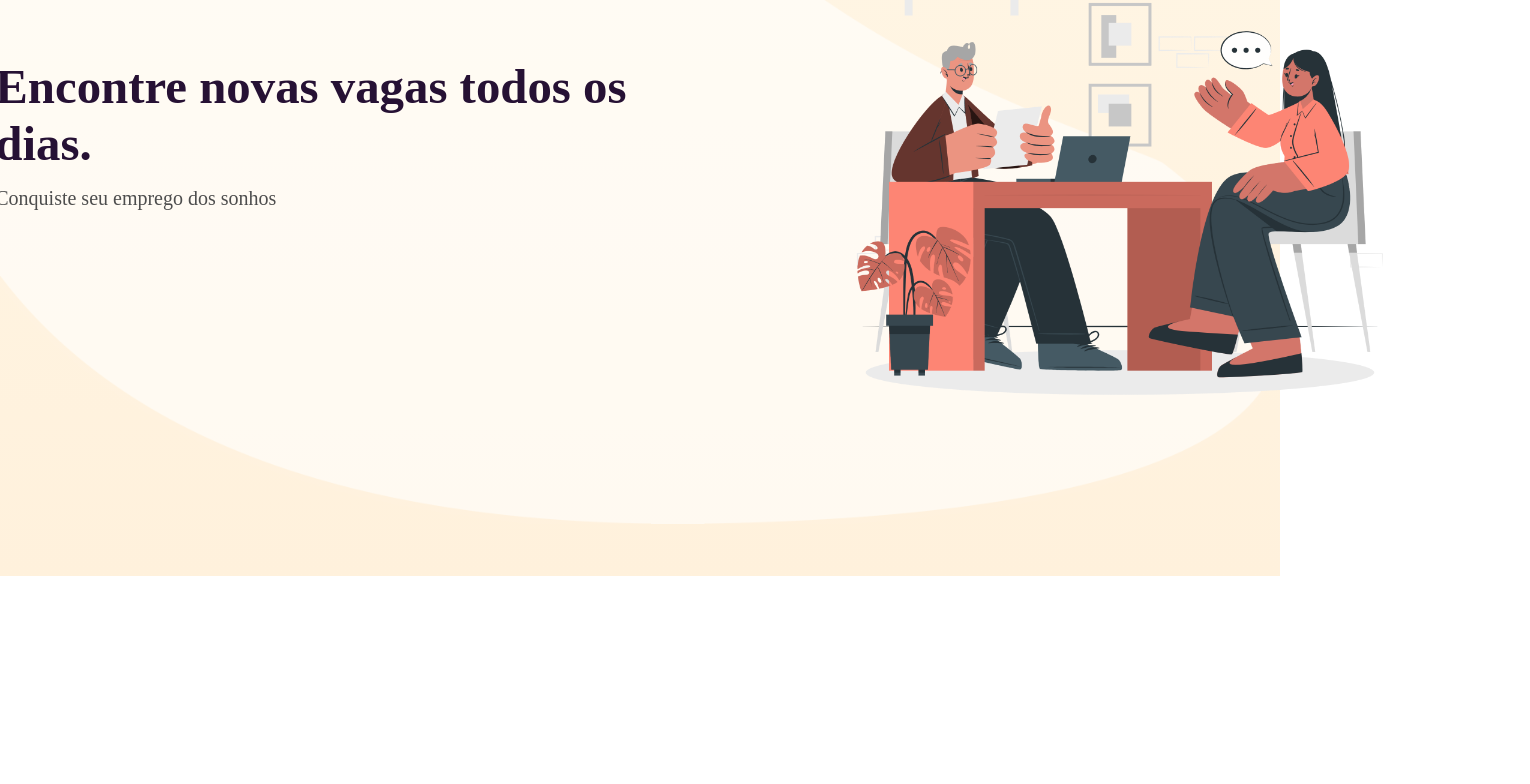
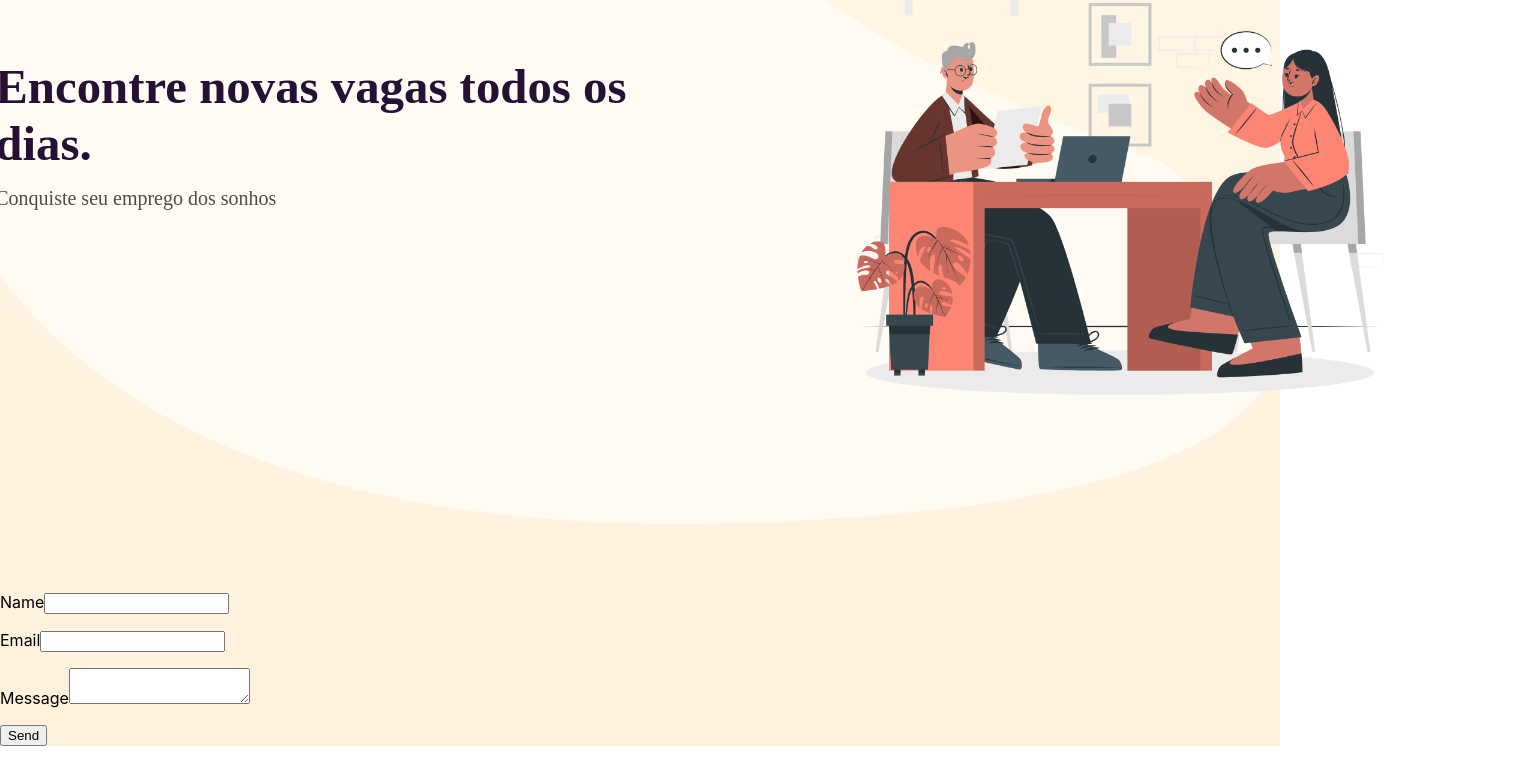
Before and after one commit to beacah/JobsNet, a Next.js app: page / in a window 1280 px wide. Shown: the part 340-1124 px from the top of the page, 1530 px wide, since content can reach past the window. After the commit the page ends 1102 px from the top, so only its background shows below. Built offline with nearby package versions, Linux system fonts and the light colour scheme.

Commit message:
pagina web

```diff
--- a/pages/index.js
+++ b/pages/index.js
@@ -49,13 +49,37 @@
           <a>
 
           <ul className ={styles.botaoCadastro}>
-          <button type="submit">Cadastrar-se</button>
+          <a>Cadastrar-se</a>
           </ul>
 
           </a>
 
         </div>
       </main>
+
+    <div className={styles.forms}>
+
+    <form name="contact" method="POST" data-netlify="true">
+      <p className = {styles.name}>
+        <label htmlFor="name">Name</label>
+        <input type="text" id="name" name="name" />
+      </p>
+      <p>
+        <label htmlFor="email">Email</label>
+        <input type="text" id="email" name="email" />
+      </p>
+      <p>
+        <label htmlFor="message">Message</label>
+        <textarea id="message" name="message"></textarea>
+      </p>
+      <p>
+        <button type="submit">Send</button>
+      </p>
+
+    </form>
+
+    </div>
+
 </div>
   )
 }
--- a/styles/Home.module.css
+++ b/styles/Home.module.css
@@ -102,10 +102,12 @@
   padding: 0px;
 
   position: absolute;
-  width: 160px;
-  height: 1200px;
+  width: 100px;
+  height: 30px;
   left: 1370px;
   top: 30px;
+  background: #F95C19;
+  border-radius: 5px;
 }
 
 .imageminicial {
@@ -138,7 +140,7 @@
 .forms {
 width: 423px;
 height: 49px;
-left: calc(50% - 423px/2 + 224.5px);
+left: 900;
 top: 3745px;
 background: linear-gradient(180deg, #FFF7E7 0%, #FFF1DC 100%);
 border: 2px solid #FFAF0F;
```
